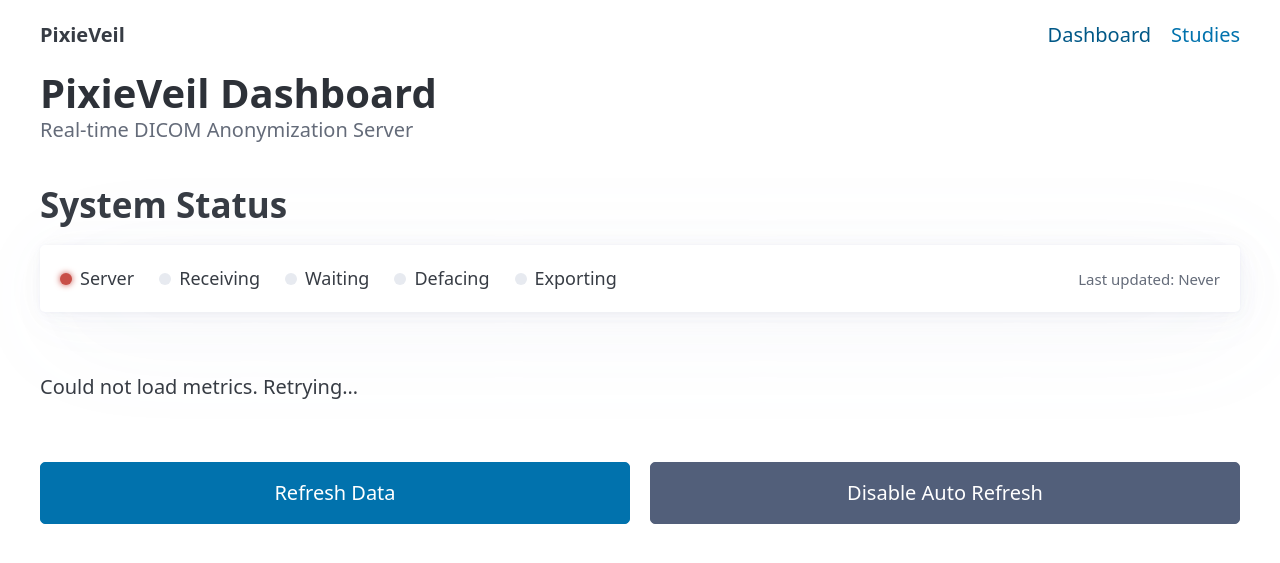
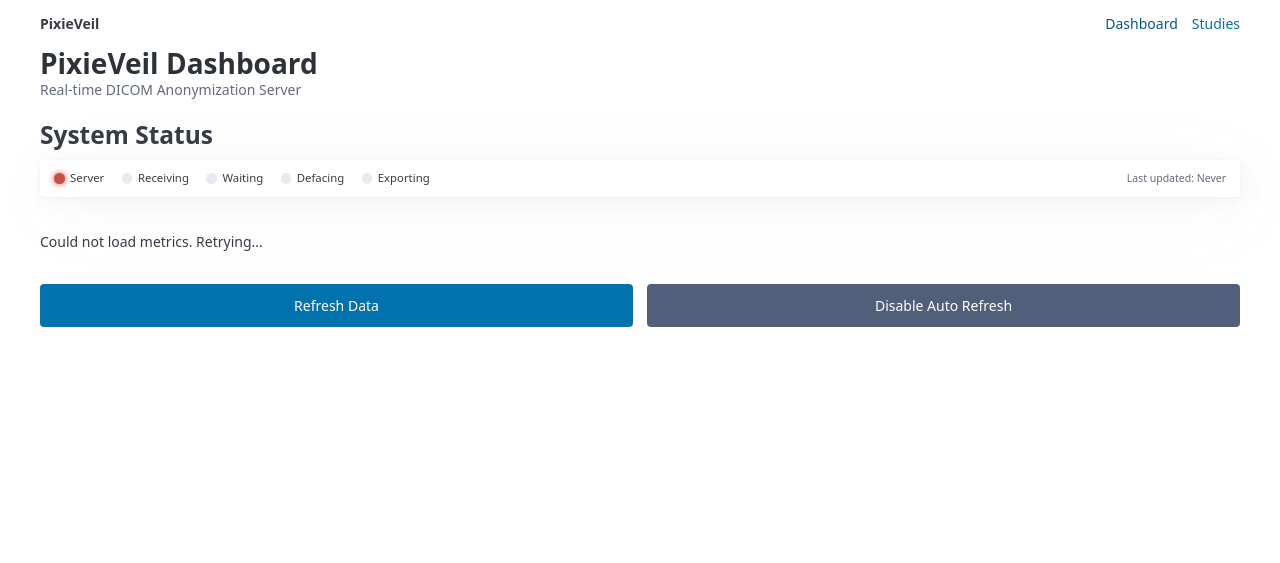
Before and after one commit to cstroie/PixieVeil, a Python web app: template pixieveil/dashboard/templates/index.html in a window 1280 px wide. Shown: the top 563 px of the page. Run offline with Jinja, Linux system fonts and the light colour scheme; the template is opened without the code that fills it, so the values that code supplies are empty; some libraries are stand-ins or nearby versions.

Commit message:
Dashboard: compact type scale via Pico CSS variables
- Override Pico's root custom properties in :root: --pico-font-size 87.5%
  (16px -> 14px base, shrinking the whole rem-based scale proportionally),
  tighter --pico-line-height / --pico-typography-spacing-vertical /
  --pico-block-spacing-vertical / --pico-form-element-spacing-vertical.
- Replace the ad-hoc hardcoded rem/px font sizes and gaps with a small set
  of local tokens (--pv-font-size-sm/-xs, --pv-gap) and Pico spacing
  vars/calc, so secondary text and spacing are set in one place.
- Drop the #c00 literal fallback (Pico always defines --pico-del-color);
  .led-dot sizing moved to rem so it scales with the type reduction.

Also folds in the pending <span class="field-hint"> -> <small> tweak on
the two exam-panel hints.

Co-Authored-By: Claude Sonnet 5 <noreply@anthropic.com>

```diff
--- a/pixieveil/dashboard/templates/index.html
+++ b/pixieveil/dashboard/templates/index.html
@@ -6,6 +6,21 @@
         <title>PixieVeil Dashboard</title>
         <link rel="stylesheet" href="https://cdn.jsdelivr.net/npm/@picocss/pico@2/css/pico.min.css">
         <style>
+            /* Compact admin UI — override Pico's root custom properties.
+               --pico-font-size is the % applied to <html>, so dropping it
+               shrinks every rem-based size (type, form controls, the
+               spacing that keys off rem) proportionally. */
+            :root {
+                --pico-font-size: 87.5%;                  /* 16px -> 14px base */
+                --pico-line-height: 1.45;
+                --pico-typography-spacing-vertical: 0.75rem;
+                --pico-block-spacing-vertical: calc(var(--pico-spacing) * 0.75);
+                /* single knobs for the secondary text sprinkled through the page */
+                --pv-font-size-sm: 0.8125rem;
+                --pv-font-size-xs: 0.75rem;
+                --pv-font-size-metric: 1.75rem;
+                --pv-gap: calc(var(--pico-spacing) * 0.75);
+            }
             article {
                 margin-bottom: var(--pico-spacing);
             }
@@ -17,7 +32,7 @@
             }
             .metrics article {
                 text-align: center;
-                padding: 1.25rem 1rem;
+                padding: var(--pico-spacing) calc(var(--pico-spacing) * 0.75);
                 margin-bottom: 0;
                 transition: border-color 0.2s;
                 display: flex;
@@ -29,7 +44,7 @@
             }
             .metrics article strong {
                 display: block;
-                font-size: 0.8rem;
+                font-size: var(--pv-font-size-xs);
                 font-weight: var(--pico-font-weight);
                 text-transform: uppercase;
                 letter-spacing: 0.03em;
@@ -42,14 +57,14 @@
                 gap: 0.35rem;
             }
             .metrics article span {
-                font-size: 2rem;
+                font-size: var(--pv-font-size-metric);
                 line-height: 1;
                 font-weight: bold;
                 color: var(--pico-primary);
                 font-variant-numeric: tabular-nums;
             }
             .metrics article .unit {
-                font-size: 0.8rem;
+                font-size: var(--pv-font-size-xs);
                 font-weight: normal;
                 color: var(--pico-muted-color);
             }
@@ -59,7 +74,7 @@
             }
             .sub-value {
                 color: var(--pico-muted-color);
-                font-size: 0.8rem;
+                font-size: var(--pv-font-size-xs);
             }
             .defacing-disabled {
                 color: var(--pico-muted-color);
@@ -68,14 +83,14 @@
             .section-title {
                 display: flex;
                 align-items: baseline;
-                gap: 0.75rem;
+                gap: var(--pv-gap);
                 margin-bottom: calc(var(--pico-spacing) * 0.5);
             }
             .section-title h3 {
                 margin: 0;
             }
             .badge {
-                font-size: 0.75rem;
+                font-size: var(--pv-font-size-xs);
                 font-weight: var(--pico-font-weight);
                 text-transform: uppercase;
                 letter-spacing: 0.02em;
@@ -93,19 +108,19 @@
             .status-bar {
                 display: flex;
                 flex-wrap: wrap;
-                gap: 0.75rem 1.25rem;
+                gap: var(--pv-gap) calc(var(--pico-spacing) * 1.25);
                 align-items: center;
             }
             .led {
                 display: inline-flex;
                 align-items: center;
                 gap: 0.4rem;
-                font-size: 0.9rem;
+                font-size: var(--pv-font-size-sm);
             }
             .led-dot {
                 display: inline-block;
-                width: 12px;
-                height: 12px;
+                width: 0.75rem;
+                height: 0.75rem;
                 border-radius: 50%;
                 background-color: var(--pico-muted-border-color);
                 flex-shrink: 0;
@@ -120,7 +135,7 @@
                 box-shadow: 0 0 6px var(--pico-form-element-invalid-focus-color);
             }
             .last-updated {
-                font-size: 0.75rem;
+                font-size: var(--pv-font-size-xs);
                 color: var(--pico-muted-color);
                 margin: 0 0 0 auto;
             }
```
Also changed, not shown: pixieveil/dashboard/templates/studies.html (+29 -14 lines).
